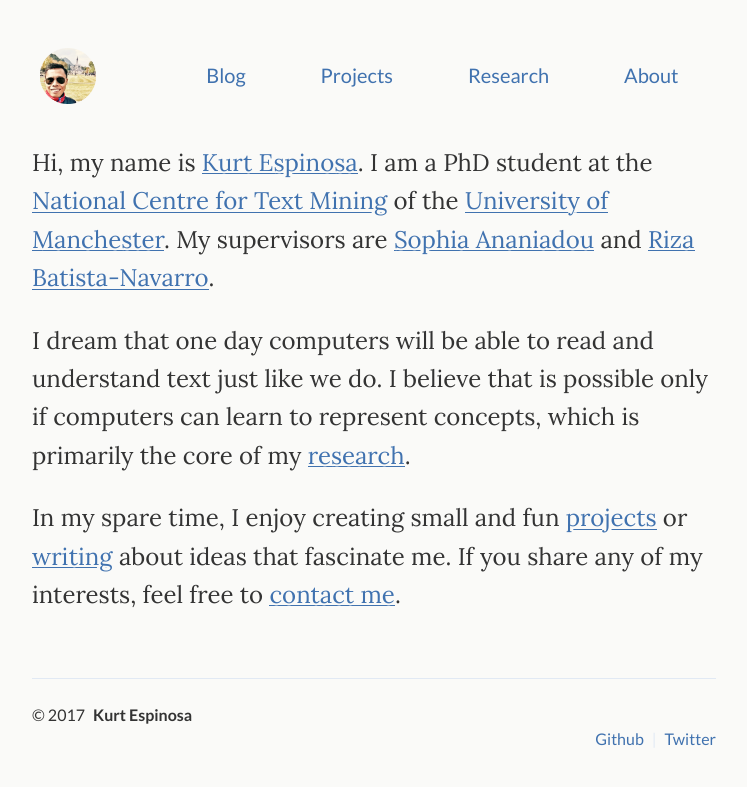
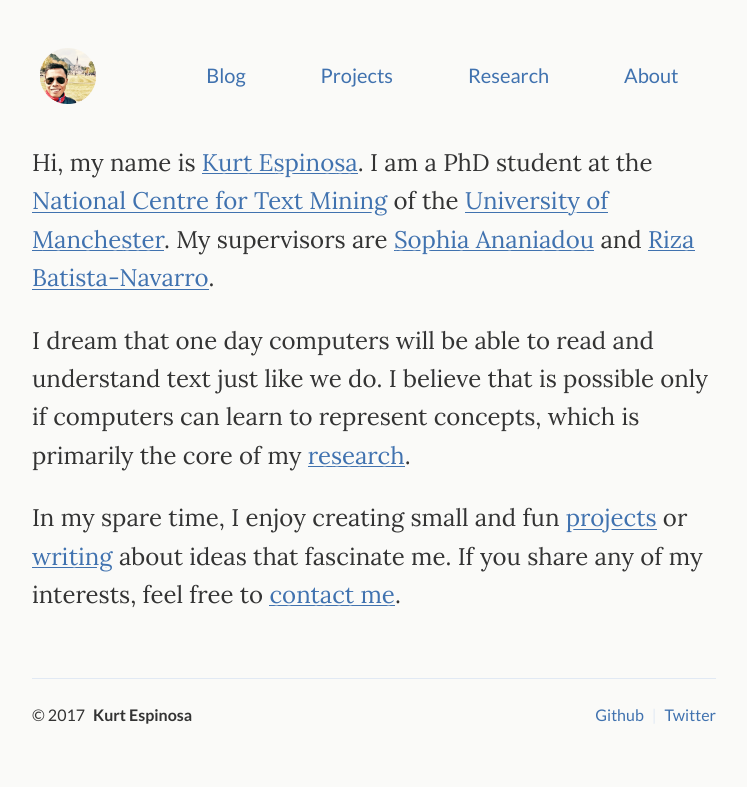
Before and after one commit to kurtespinosa/kurtespinosa.github.io, a Jekyll site: the page built from index.md, in a window 1280 px wide. Shown: the top 787 px of the page, without its empty margins (266-1013 px from the left). Built offline with Jekyll 4.4.1, drawn with Linux system fonts in a browser that asks for light colours.

Commit message:
edited footer

```diff
--- a/_includes/footer.html
+++ b/_includes/footer.html
@@ -1,9 +1,8 @@
 <footer class="site-footer">
 
-  <div class="site-copy">&copy; {{ site.time | date: '%Y' }}<span class="site-author">{{ site.author }}</span></div>
+  <div class="site-copy">&copy; {{ site.time | date: '%Y' }}<span class="site-author">{{ site.author }}</span>
 
-  <div class="site-links">
-    <div class="site-contact">
+  <div class="site-contact">
       <ul>
       <!--
         {% if site.email %}
@@ -18,6 +17,27 @@
         <li><a target="_blank" rel="external" href="https://twitter.com/{{ site.twitter_username }}">Twitter</a></li>
         {% endif %}
       </ul>
+    </div>
+
+  </div>
+
+  <div class="site-links">
+    <div class="site-contact">
+      <ul>
+      <!--
+        {% if site.email %}
+        <li><a href="mailto:{{ site.email }}">Contact</a></li>
+        {% endif %}
+
+        {% if site.github_username %}
+        <li><a target="_blank" rel="external" href="https://github.com/{{ site.github_username }}">Github</a></li>
+        {% endif %}
+
+        {% if site.twitter_username %}
+        <li><a target="_blank" rel="external" href="https://twitter.com/{{ site.twitter_username }}">Twitter</a></li>
+        {% endif %}
+      </ul>
+      -->
     </div>
 
     <!--<div class="site-source">
```
